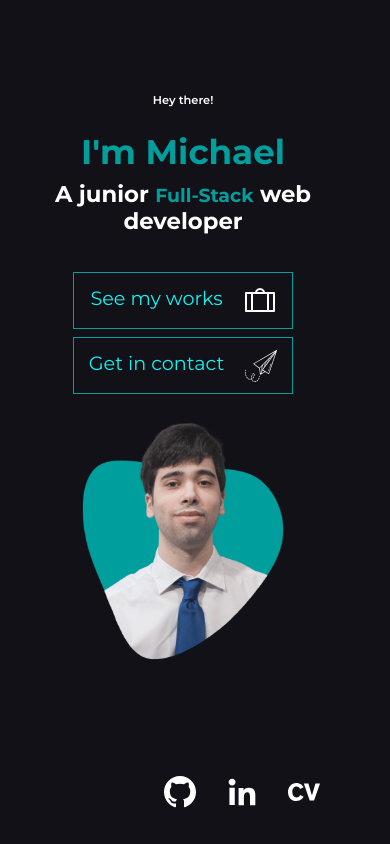
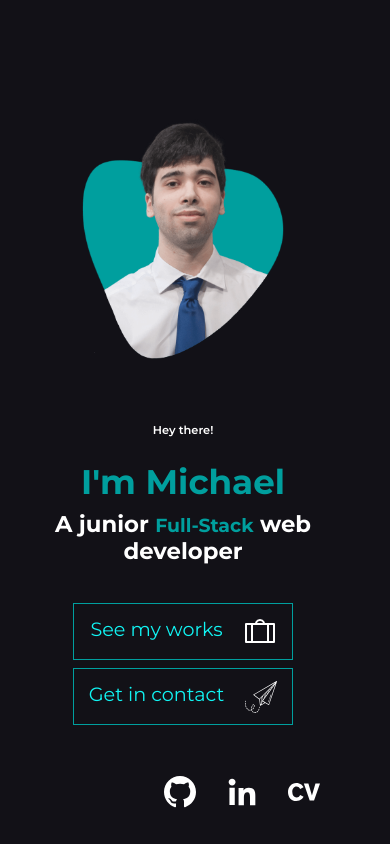
Before and after one commit to Michael-Bombini/portfolio, a Vue app: page / in a window 390 px wide. Shown: the top 844 px of the page. Built offline with nearby package versions, Linux system fonts and the light colour scheme.

Commit message:
Added mailTo adjusted order mobile

```diff
--- a/src/components/ProjectsList.vue
+++ b/src/components/ProjectsList.vue
@@ -1,5 +1,5 @@
 <template>
-  <section class="py-5">
+  <section class="py-5" id="projects">
     <div class="container">
       <div class="text-intro">
         <h2 class="mb-5">Projects</h2>
--- a/src/components/TheHero.vue
+++ b/src/components/TheHero.vue
@@ -2,11 +2,11 @@
   <section>
     <div class="container">
       <div class="row p-1 align-items-center">
-        <div class="col-sm-12 col-md-6 col-intro">
+        <div class="col-sm-12 col-md-6 col-intro order-1 order-md-0">
           <h3>Hey there!</h3>
           <h1>I'm Michael</h1>
           <h2>A junior <span>Full-Stack</span> web developer</h2>
-          <a href="" class="btn-link">
+          <a href="#projects" class="btn-link">
             <button class="mt-2">
               See my works
               <span class="ms-3"
@@ -14,7 +14,7 @@
               /></span>
             </button>
           </a>
-          <a href="" class="btn-link">
+          <a href="mailto:bombini.michael@gmail.com" class="btn-link">
             <button class="ms-sm-3 ms-md-0 ms-lg-4 mt-2">
               Get in contact
               <span class="ms-3"
```
